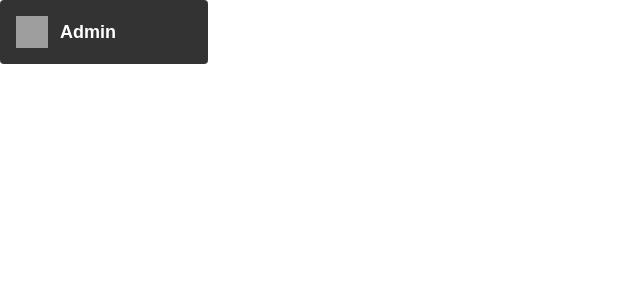
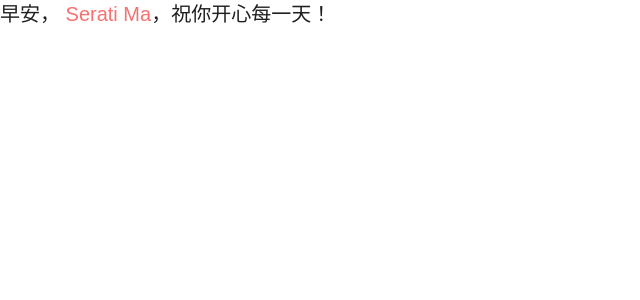
Before and after one commit to reasonly7/chrome-extension-html2sfc, a Vue app in the folder playground-ui/: page / in a window 1280 px wide. Shown: the top 300 px of the page, without its empty margins (0-640 px from the left). Built offline with nearby package versions, Linux system fonts and the light colour scheme; grey boxes are pictures that could not be loaded.

Commit message:
feat: version 1.0.0

```diff
--- a/playground-ui/src/App.vue
+++ b/playground-ui/src/App.vue
@@ -2,84 +2,33 @@
 </script>
 
 <template>
-  <div class="sider-logo">
-    <a href="/pro/preview/" class="logo-link">
-      <img src="https://store.antdv.com//pro/preview/assets/logo-e8f0c0c2.png" alt="logo" class="logo-image">
-      <h1 class="logo-text">Admin Pro</h1>
-    </a>
+  <div class="content-title">
+    早安，
+    <span class="text-red">Serati Ma</span>
+    <span class="welcome-text">，祝你开心每一天！</span>
   </div>
 </template>
 
 <style lang="less" scoped>
-.sider-logo {
-  align-items: center;
-  inset: 0;
-  cursor: pointer;
-  font-size: 14px;
-  line-height: 32px;
-  min-height: auto;
-  min-width: auto;
-  padding: 16px;
-  position: relative;
-  width: 208px;
-  height: 64px;
-  display: flex;
-  background-color: #333;
-  border-radius: 4px;
+.content-title {
+  border: none;
+  color: rgba(0, 0, 0, 0.88);
+  font-size: 20px;
+  font-weight: 500;
+  line-height: 28px;
+  list-style: none;
+  margin: 0 0 12px;
+  text-decoration: none;
+  width: 922px; // 四舍五入取整
+  height: 28px;
+  display: block;
 
-  .logo-link {
-    align-items: center;
-    border: none;
-    color: #1677ff;
-    column-rule: 0;
-    cursor: pointer;
-    font-size: 14px;
-    justify-content: center;
-    line-height: 32px;
-    min-height: 32px;
-    min-width: auto;
-    text-decoration: none;
-    transition: color 0.3s;
-    width: 130.734px;
-    height: 32px;
-    display: flex;
+  .text-red {
+    color: rgb(248, 113, 113);
+  }
 
-    .logo-image {
-      border: none;
-      color: #1677ff;
-      column-rule: 0;
-      cursor: pointer;
-      font-size: 14px;
-      line-height: 32px;
-      min-height: auto;
-      min-width: auto;
-      overflow: clip;
-      text-decoration: none;
-      transition: height 0.2s;
-      vertical-align: middle;
-      width: 32px;
-      height: 32px;
-      display: block;
-    }
-
-    .logo-text {
-      border: none;
-      color: #ffffff;
-      column-rule: 0;
-      cursor: pointer;
-      font-size: 18px;
-      font-weight: 600;
-      line-height: 32px;
-      margin: 0 0 0 12px;
-      min-height: auto;
-      min-width: auto;
-      overflow: hidden;
-      text-decoration: none;
-      vertical-align: middle;
-      width: 86.7344px;
-      height: 32px;
-      display: block;
-    }
+  .welcome-text {
+    color: rgba(0, 0, 0, 0.88);
   }
 }
 </style>
```
Also changed, not shown: 1 other file (tests, documents, lock files or other folders).
